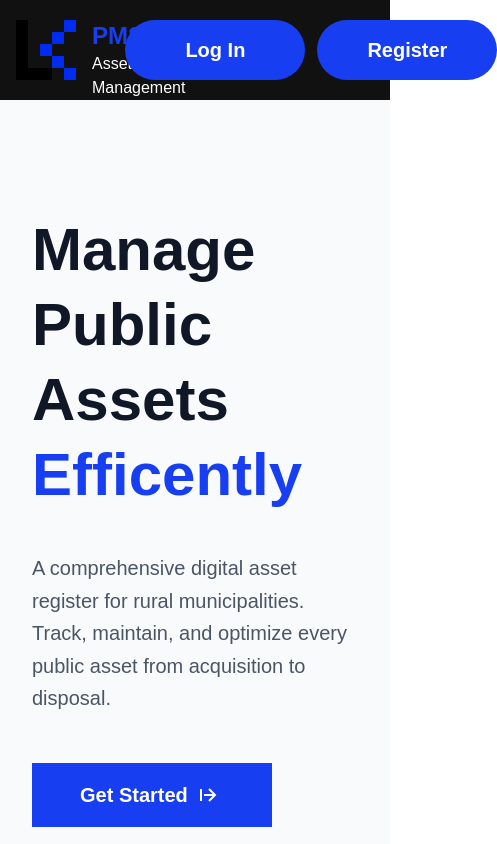
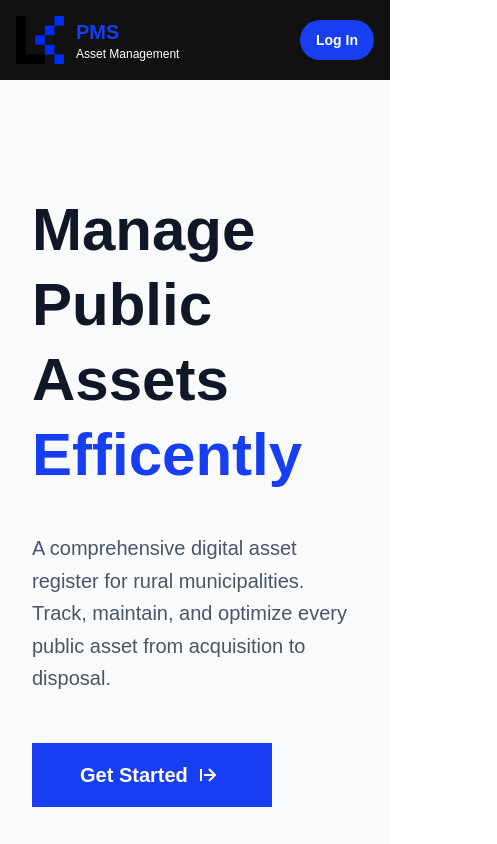
Before and after one commit to blackST4Rez/PAMS, a React (Vite) app in the folder Frontend/: page / in a window 390 px wide. Shown: the top 844 px of the page, 497 px wide, since content can reach past the window. Built offline with nearby package versions, Linux system fonts and the light colour scheme; a web font is replaced by a local one.

Commit message:
Update: Making Header Page responsive.

```diff
--- a/Frontend/src/App.jsx
+++ b/Frontend/src/App.jsx
@@ -20,6 +20,7 @@ import ValuationPage from './components/Valuation/ValuationPage';
 import ReportsPage from './components/Reports/ReportsPage';
 import AuditPage from './components/Audit/AuditPage';
 import GisPage from './components/Gis/GisPage';
+import { UiProvider } from './components/Context/UiContext';
 
 const App = () => (
   <AuthProvider>
@@ -29,6 +30,7 @@ const App = () => (
           <ValuationProvider>
             <AuditProvider>
               <Router>
+                <UiProvider>
                 <Routes>
                   <Route path="/" element={<HomePage />} />
                   <Route path="/login" element={<LoginPage />} />
@@ -70,6 +72,7 @@ const App = () => (
                     error:   { iconTheme: { primary: '#ef4444', secondary: '#242424' } },
                   }}
                 />
+                </UiProvider>
               </Router>
             </AuditProvider>
           </ValuationProvider>
--- a/Frontend/src/components/Common/Header.jsx
+++ b/Frontend/src/components/Common/Header.jsx
@@ -1,40 +1,57 @@
 import { Link } from "react-router-dom";
+import { FaBars } from "react-icons/fa";
 import LogoImage from "../../assets/Logo.svg";
+import { useUi } from "../Context/UiContext";
+import { useAuth } from "../Context/AuthContext";
 
 const Header = () => {
+    const { toggleMenu } = useUi();
+    const { user } = useAuth();
+
+    /* Only show the hamburger when there's a menu to open */
+    const showHamburger = Boolean(user);
+
     return (
-        <div>
-            <div className="bg-[#111112]">
-                <div className="flex max-w-10xl h-25 bg-[#111112] items-center justify-between mx-auto px-4">
-                    {/* Logo - Click to go to Home */}
-                    <Link to="/" className="flex gap-4 items-center">
+        <div className="bg-[#111112] sticky top-0 z-40">
+            <div className="flex max-w-7xl h-20 bg-[#111112] items-center justify-between mx-auto px-4">
+                {/* Left — hamburger (mobile, logged-in only) + logo */}
+                <div className="flex items-center gap-3">
+                    {showHamburger && (
+                        <button
+                            type="button"
+                            onClick={toggleMenu}
+                            className="lg:hidden flex items-center justify-center w-10 h-10 rounded-lg text-white hover:bg-white/10 transition-colors"
+                            aria-label="Toggle menu"
+                        >
+                            <FaBars className="w-5 h-5" />
+                        </button>
+                    )}
+
+                    <Link to="/" className="flex gap-3 items-center">
                         <img
                             src={LogoImage}
-                            alt="LogoImage"
-                            className="w-15 h-15"
+                            alt="Logo"
+                            className="w-12 h-12"
                         />
-                        <div className="h-15 flex-row items-center">
-                            <span className="font-bold text-2xl text-[#173ef0]">PMS</span>
-                            <p className="text-white">Asset Management</p>
+                        <div className="flex flex-col leading-tight">
+                            <span className="font-bold text-xl text-[#173ef0]">PMS</span>
+                            <p className="text-white text-xs">Asset Management</p>
                         </div>
                     </Link>
+                </div>
 
-                    <div className="flex items-center gap-3">
-                        <Link to="/login">
-                            <button
-                                className="flex w-45 h-15 gap-2 rounded-4xl items-center justify-center bg-[#173ef0] text-white px-6 font-semibold text-xl hover:bg-[#0020ad] transition-colors ease-in-out duration-300 cursor-pointer"
-                            >
-                                <span>Log In</span>
-                            </button>
-                        </Link>
-                        <Link to="/register">
-                            <button
-                                className="flex w-45 h-15 gap-2 rounded-4xl items-center justify-center bg-[#173ef0] text-white px-6 font-semibold text-xl hover:bg-[#0020ad] transition-colors ease-in-out duration-300 cursor-pointer"
-                            >
-                                <span>Register</span>
-                            </button>
-                        </Link>
-                    </div>
+                {/* Right — auth actions */}
+                <div className="flex items-center gap-2 sm:gap-3">
+                    <Link to="/login">
+                        <button className="flex items-center justify-center bg-[#173ef0] text-white px-4 sm:px-6 py-2.5 sm:py-3 rounded-full font-semibold text-sm sm:text-base hover:bg-[#0020ad] transition-colors cursor-pointer">
+                            Log In
+                        </button>
+                    </Link>
+                    <Link to="/register" className="hidden sm:block">
+                        <button className="flex items-center justify-center bg-[#173ef0] text-white px-4 sm:px-6 py-2.5 sm:py-3 rounded-full font-semibold text-sm sm:text-base hover:bg-[#0020ad] transition-colors cursor-pointer">
+                            Register
+                        </button>
+                    </Link>
                 </div>
             </div>
         </div>
--- /dev/null
+++ b/Frontend/src/components/Context/UiContext.jsx
@@ -0,0 +1,41 @@
+import { createContext, useContext, useState, useEffect } from 'react';
+import { useLocation } from 'react-router-dom';
+
+const UiContext = createContext(null);
+
+export const UiProvider = ({ children }) => {
+    const [mobileMenuOpen, setMobileMenuOpen] = useState(false);
+    const location = useLocation();
+
+    /* Close the drawer whenever the route changes */
+    useEffect(() => {
+        setMobileMenuOpen(false);
+    }, [location.pathname]);
+
+    /* Lock body scroll while the drawer is open */
+    useEffect(() => {
+        if (typeof document === 'undefined') return;
+        document.body.style.overflow = mobileMenuOpen ? 'hidden' : '';
+        return () => {
+            document.body.style.overflow = '';
+        };
+    }, [mobileMenuOpen]);
+
+    const openMenu = () => setMobileMenuOpen(true);
+    const closeMenu = () => setMobileMenuOpen(false);
+    const toggleMenu = () => setMobileMenuOpen((v) => !v);
+
+    return (
+        <UiContext.Provider
+            value={{ mobileMenuOpen, openMenu, closeMenu, toggleMenu }}
+        >
+            {children}
+        </UiContext.Provider>
+    );
+};
+
+export const useUi = () => {
+    const ctx = useContext(UiContext);
+    if (!ctx) throw new Error('useUi must be used inside <UiProvider>');
+    return ctx;
+};
--- a/Frontend/src/components/mock/mockData.js
+++ b/Frontend/src/components/mock/mockData.js
@@ -11,12 +11,12 @@ export const MOCK_MENUS = {
     { label: 'Users', path: '/users', icon: 'FaUsers' },
     { label: 'All Assets', path: '/assets', icon: 'FaBox' },
     { label: 'Maintenance', path: '/maintenance', icon: 'FaWrench' },
-    { label: 'Valuation', path: '/valuation', icon: 'FaChartLine' },
+    { label: 'Valuation', path: '/valuation', icon: 'FaDollarSign' },
     { label: 'Reports', path: '/reports', icon: 'FaFileAlt' },
     { label: 'GIS Map', path: '/gis', icon: 'FaMapMarkedAlt' },
-    { label: 'Audit Trail', path: '/audit', icon: 'FaHistory' },
-    { label: 'My Approvals', path: '/approvals', icon: 'FaShieldAlt' },
-    { label: 'Roles', path: '/roles', icon: 'FaShieldAlt' },
+    { label: 'Audit Trail', path: '/audit', icon: 'FaFeatherAlt' },
+    { label: 'My Approvals', path: '/approvals', icon: 'FaAnchor' },
+    { label: 'Roles', path: '/roles', icon: 'FaUserTag' },
     { label: 'System Config', path: '/config', icon: 'FaCog' },
     { label: 'My Profile', path: '/profile', icon: 'FaUserCircle' },
   ],
@@ -28,15 +28,15 @@ export const MOCK_MENUS = {
     { label: 'GIS Map', path: '/gis', icon: 'FaMapMarkedAlt' },
     { label: 'Field Verify', path: '/verify', icon: 'FaClipboardCheck' },
     { label: 'Reports', path: '/reports', icon: 'FaFileAlt' },
-    { label: 'My Approvals', path: '/approvals', icon: 'FaShieldAlt' },
+    { label: 'My Approvals', path: '/approvals', icon: 'FaAnchor' },
     { label: 'My Profile', path: '/profile', icon: 'FaUserCircle' },
   ],
 
   FINANCE_OFFICER: [
     { label: 'Overview', path: '/dashboard', icon: 'FaTachometerAlt' },
-    { label: 'Valuation', path: '/valuation', icon: 'FaChartLine' },
+    { label: 'Valuation', path: '/valuation', icon: 'FaDollarSign' },
     { label: 'Reports', path: '/reports', icon: 'FaFileAlt' },
-    { label: 'My Approvals', path: '/approvals', icon: 'FaShieldAlt' },
+    { label: 'My Approvals', path: '/approvals', icon: 'FaAnchor' },
     { label: 'My Profile', path: '/profile', icon: 'FaUserCircle' },
   ],
 
@@ -52,11 +52,11 @@ export const MOCK_MENUS = {
   AUDITOR: [
     { label: 'Overview', path: '/dashboard', icon: 'FaTachometerAlt' },
     { label: 'All Assets', path: '/assets', icon: 'FaBox' },
-    { label: 'Valuation', path: '/valuation', icon: 'FaChartLine' },
+    { label: 'Valuation', path: '/valuation', icon: 'FaDollarSign' },
     { label: 'Reports', path: '/reports', icon: 'FaFileAlt' },
     { label: 'Maintenance', path: '/maintenance', icon: 'FaWrench' },
-    { label: 'My Approvals', path: '/approvals', icon: 'FaShieldAlt' },
-    { label: 'Audit Trail', path: '/audit', icon: 'FaHistory' },
+    { label: 'My Approvals', path: '/approvals', icon: 'FaAnchor' },
+    { label: 'Audit Trail', path: '/audit', icon: 'FaFeatherAlt' },
     { label: 'My Profile', path: '/profile', icon: 'FaUserCircle' },
   ],
 
```
Also changed, not shown: Frontend/src/components/Sidebars/UnifiedSidebar.jsx (+43 -6 lines).
